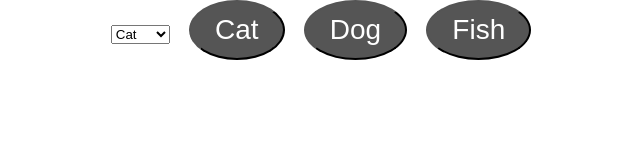
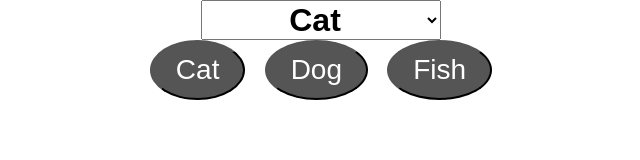
Before and after one commit to Nealsbo/nealsbo.github.io, a plain HTML site: page index.html in a window 1280 px wide. Shown: the whole page, without its empty margins (319-959 px from the left). Drawn offline with nearby package versions, Linux system fonts and the light colour scheme.

Commit message:
small update for combobox

```diff
--- a/index.html
+++ b/index.html
@@ -11,8 +11,11 @@
 				margin: 0px;
 				overflow: hidden;
 			}
-			pet-select {
-				font-size:18px;
+			.pet-select {
+				font-size:32px;
+				width:240px;
+				text-align:center;
+				font-weight: bold;
 			}
 			.button {
 				color: white;
@@ -28,13 +31,15 @@
 	</head>
 	<body>
 		<div id="body">
-			<select id="pet-select" onchange="loadModel(this.value)">
+			<select class="pet-select" onchange="loadModel(this.value)">
 				<option value="cat">Cat</option>
 				<option value="dog">Dog</option>
 				<option value="fish">Fish</option>
 				<option value="parrot">Parrot</option>
 			</select>
+		</div>
 
+		<div id="body">
 			<button class="button" onclick="loadModel('cat')"    type="submit">Cat</button>
 			<button class="button" onclick="loadModel('dog')"    type="submit">Dog</button>
 			<button class="button" onclick="loadModel('fish')"   type="submit">Fish</button>
```
